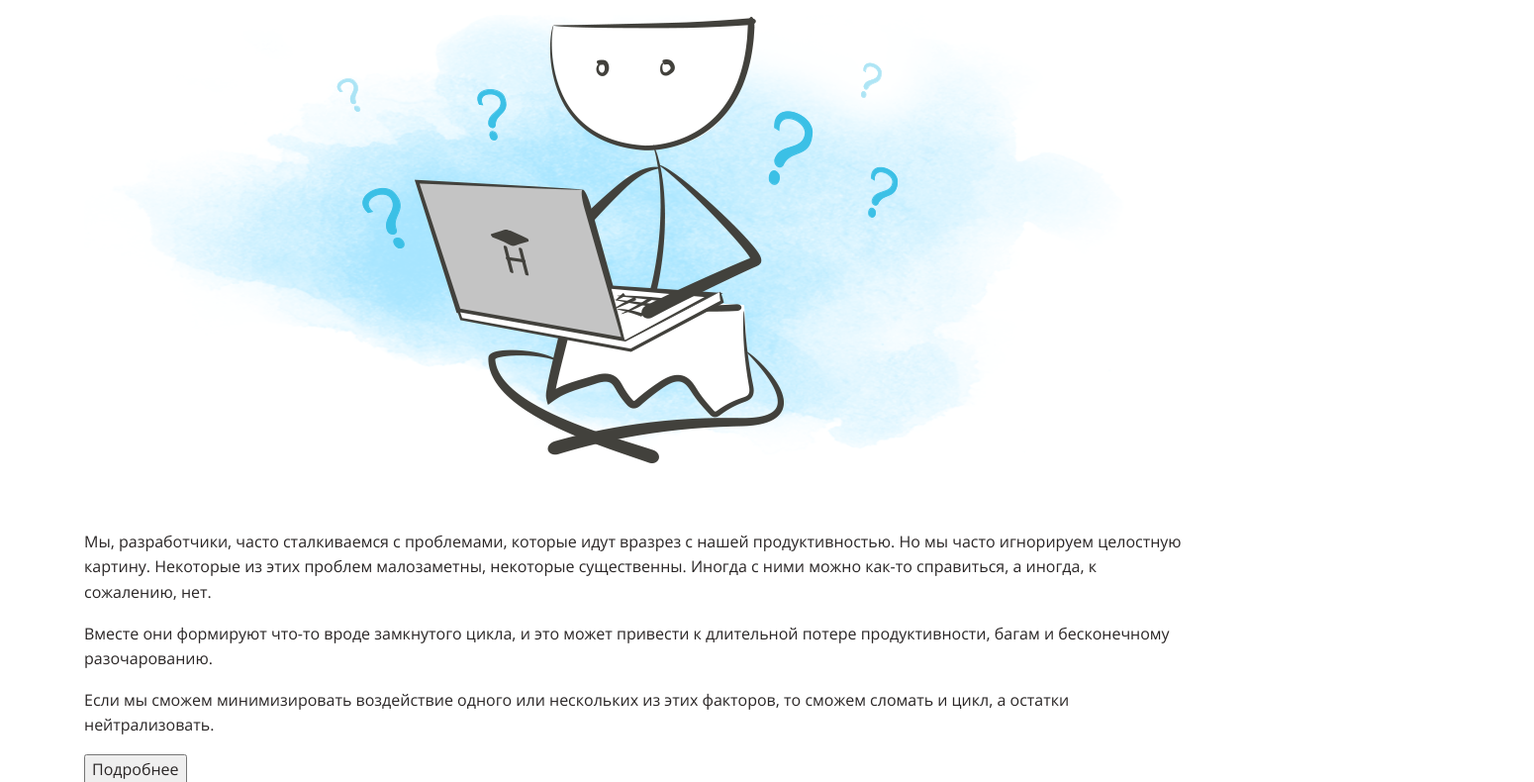
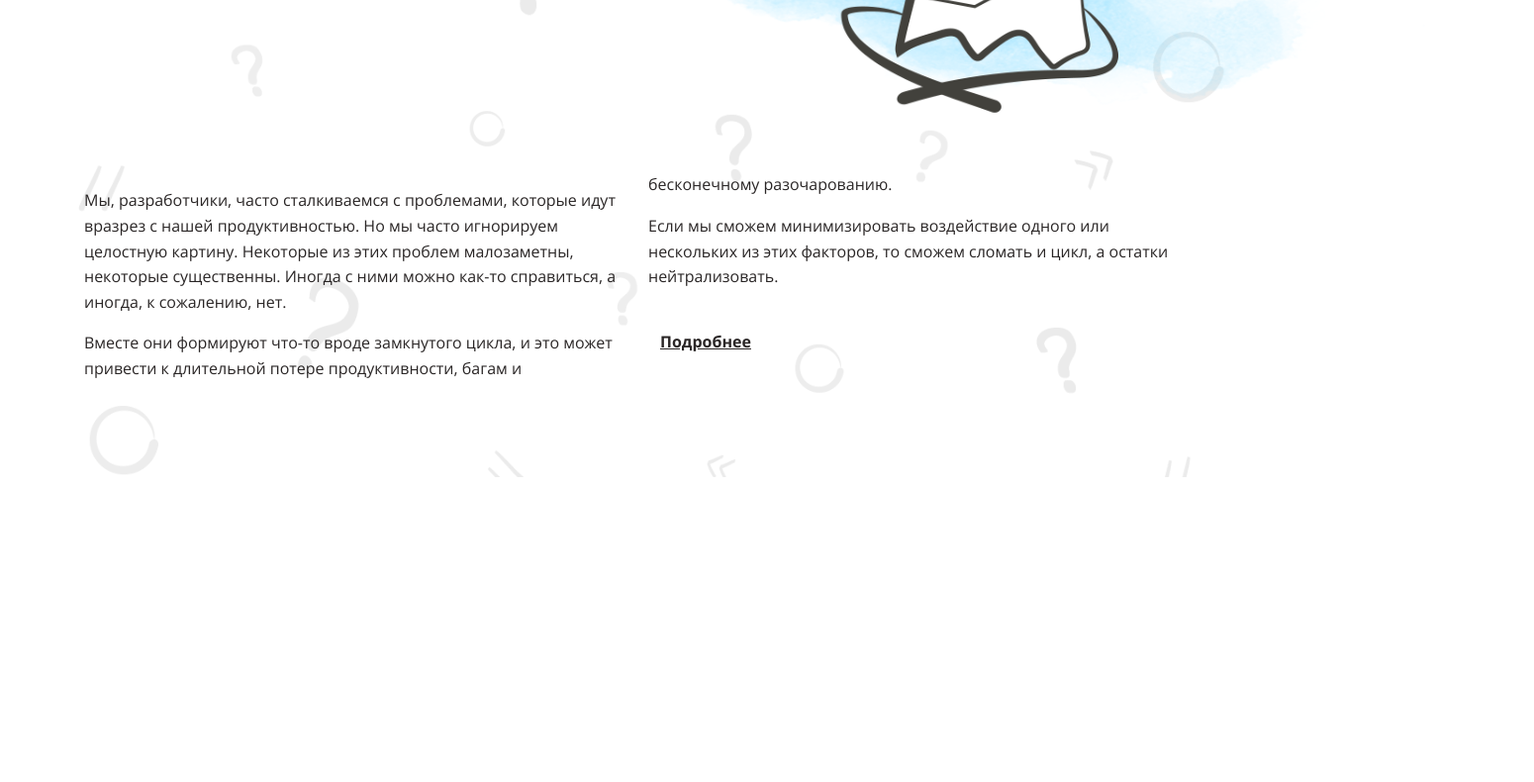
Before and after one commit to Taroschin/layout-designer-project-58, a plain HTML site: page index.html in a window 1280 px wide. Shown: the part 426-1216 px from the top of the page at 99% size, 1550 px wide, since content can reach past the window. Drawn offline with Linux system fonts and the light colour scheme.

Commit message:
update styles of header

```diff
--- a/index.html
+++ b/index.html
@@ -4,19 +4,22 @@
     <meta charset="UTF-8" />
     <meta http-equiv="X-UA-Compatible" content="IE=edge" />
     <meta name="viewport" content="width=device-width, initial-scale=1.0" />
-    <link rel="stylesheet" href="style.css">
+    <link rel="stylesheet" href="style.css" />
     <title>Когнитивные искажения taroschin</title>
   </head>
+
   <body>
-    <header class="section section-header">
+    <header class="section section-header section-background">
       <div class="content">
-        <h1>Когнитивные искажения в программировании</h1>
+        <h1>Когнитивные<br />искажения<br />в программировании</h1>
         <img src="main.png" alt="Человек с ноутбуком задающийся вопросами" />
+        <div class="text">
           <p>
             Мы, разработчики, часто сталкиваемся с проблемами, которые идут
             вразрез с нашей продуктивностью. Но мы часто игнорируем целостную
-          картину. Некоторые из этих проблем малозаметны, некоторые существенны.
-          Иногда с ними можно как-то справиться, а иногда, к сожалению, нет.
+            картину. Некоторые из этих проблем малозаметны, некоторые
+            существенны. Иногда с ними можно как-то справиться, а иногда, к
+            сожалению, нет.
           </p>
           <p>
             Вместе они формируют что-то вроде замкнутого цикла, и это может
@@ -27,28 +30,30 @@
             Если мы сможем минимизировать воздействие одного или нескольких из
             этих факторов, то сможем сломать и цикл, а остатки нейтрализовать.
           </p>
-        <button>Подробнее</button>
+          <a href="#nav" class="btn">Подробнее</a>
+        </div>
       </div>
     </header>
     <main class="section section-video">
       <div class="content"></div>
     </main>
     <nav class="section section-nav">
+      <a name="nav"></a>
       <div class="content"></div>
     </nav>
-    <section class="section section-ikea">
+    <section class="section section-ikea section-background">
       <div class="content"></div>
     </section>
-    <section class="section section-optimization">
+    <section class="section section-optimization section-background">
       <div class="content"></div>
     </section>
-    <section class="section section-novelty">
+    <section class="section section-novelty section-background">
       <div class="content"></div>
     </section>
-    <section class="section section-depreciation">
+    <section class="section section-depreciation section-background">
       <div class="content"></div>
     </section>
-    <section class="section section-planning">
+    <section class="section section-planning section-background">
       <div class="content"></div>
     </section>
     <footer class="footer">
--- a/style.css
+++ b/style.css
@@ -30,6 +30,8 @@ h1,h2,h3,h4,h5,h6 {
 }
 h1 {
    font-size: 72px;
+   position: relative;
+   z-index: 2;
 }
 h2 {
    font-size: 60px;
@@ -46,3 +48,34 @@ h3 {
    padding-top: 100px;
    padding-bottom: 100px;
 }
+.section-header {
+
+}
+.section-background::before {
+   content: "";
+   position: absolute;
+   background-image: url(background.png);
+   background-repeat: no-repeat;
+   background-size: cover;
+   opacity: 0.1;
+   width: 100%;
+   height: 100%;
+}
+header div img {
+   height: 525px;
+   position: absolute;
+   top: 55px;
+   right: -270px;
+}
+.text {
+   position: relative;
+   margin-top: 185px;
+   columns: auto 2;
+   column-gap: 30px;
+   z-index: 2;
+}
+.btn {
+   display: block;
+   padding: 24px 12px;
+   font-weight: bold;
+}
```
Lines whose indentation alone changed are shown as unchanged.
